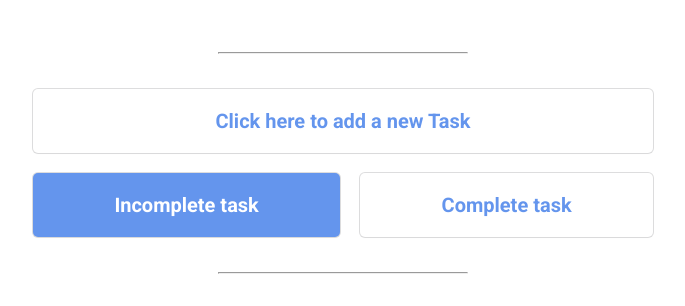
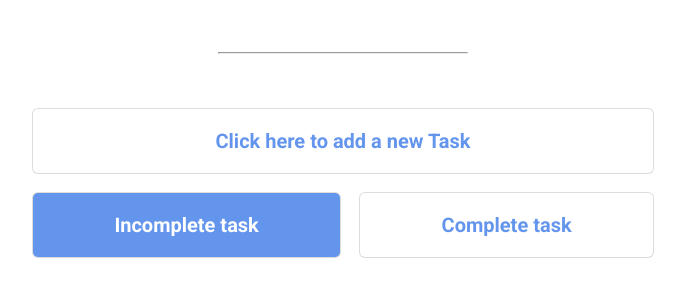
Before and after one commit to NguyenAnhTuan1912/to-do-list, a website built with webpack: page index.html in a window 1280 px wide. Shown: the part 152-458 px from the top of the page, without its empty margins (297-982 px from the left). Built offline with nearby package versions, Linux system fonts and the light colour scheme; some packages are replaced by stand-ins of ours; no server answers; the database is empty.

Commit message:
Adding some style

```diff
--- a/src/sass/layout.scss
+++ b/src/sass/layout.scss
@@ -156,7 +156,14 @@ textarea {
         min-width: 175px;
         height: 1px;
         background-color: rgba(0, 0, 0, .1);
-        bottom: 0;
+
+        &:nth-of-type(1) {
+            margin-bottom: 20px;
+        }
+
+        &:nth-of-type(2) {
+            margin-top: 20px;
+        }
     }
 
     .content__button-container {
```
Also changed, not shown: src/sass/css/layout.css, 1 other file.
